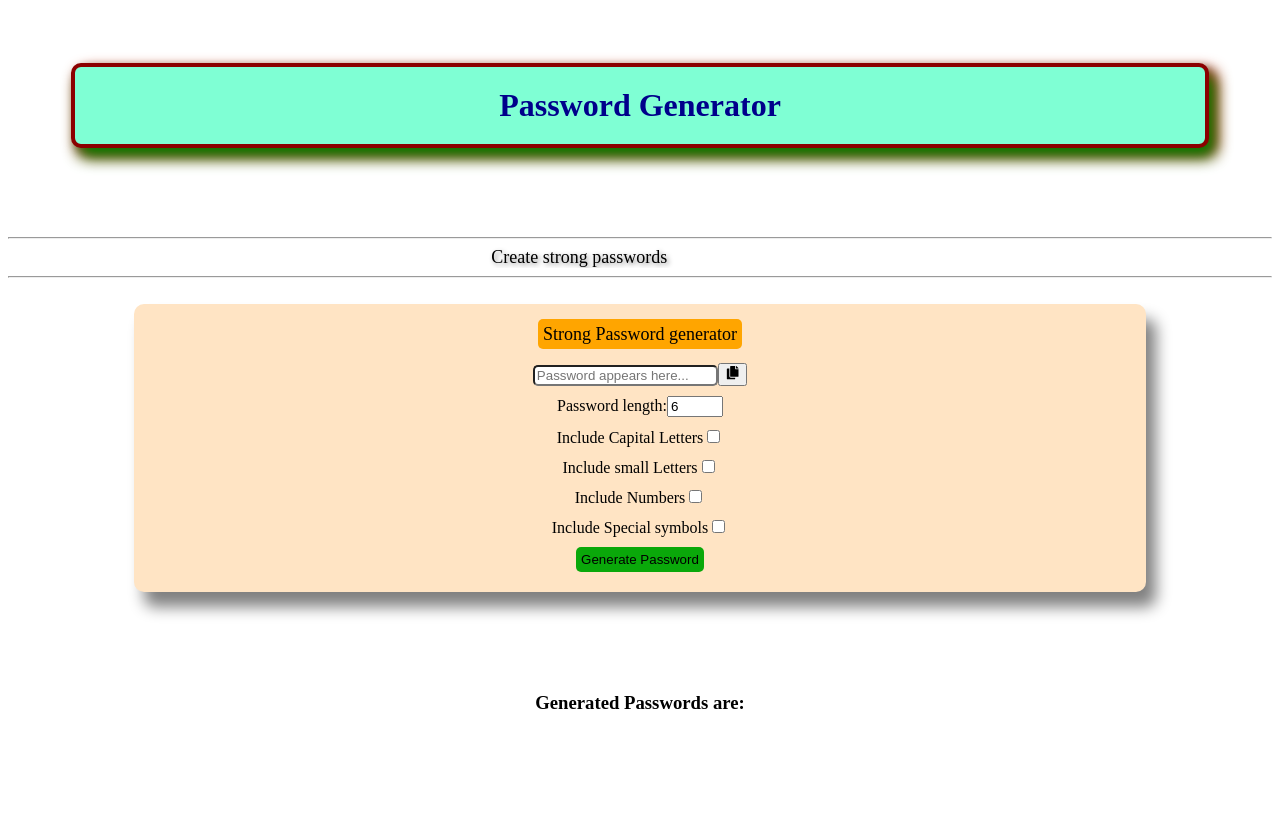
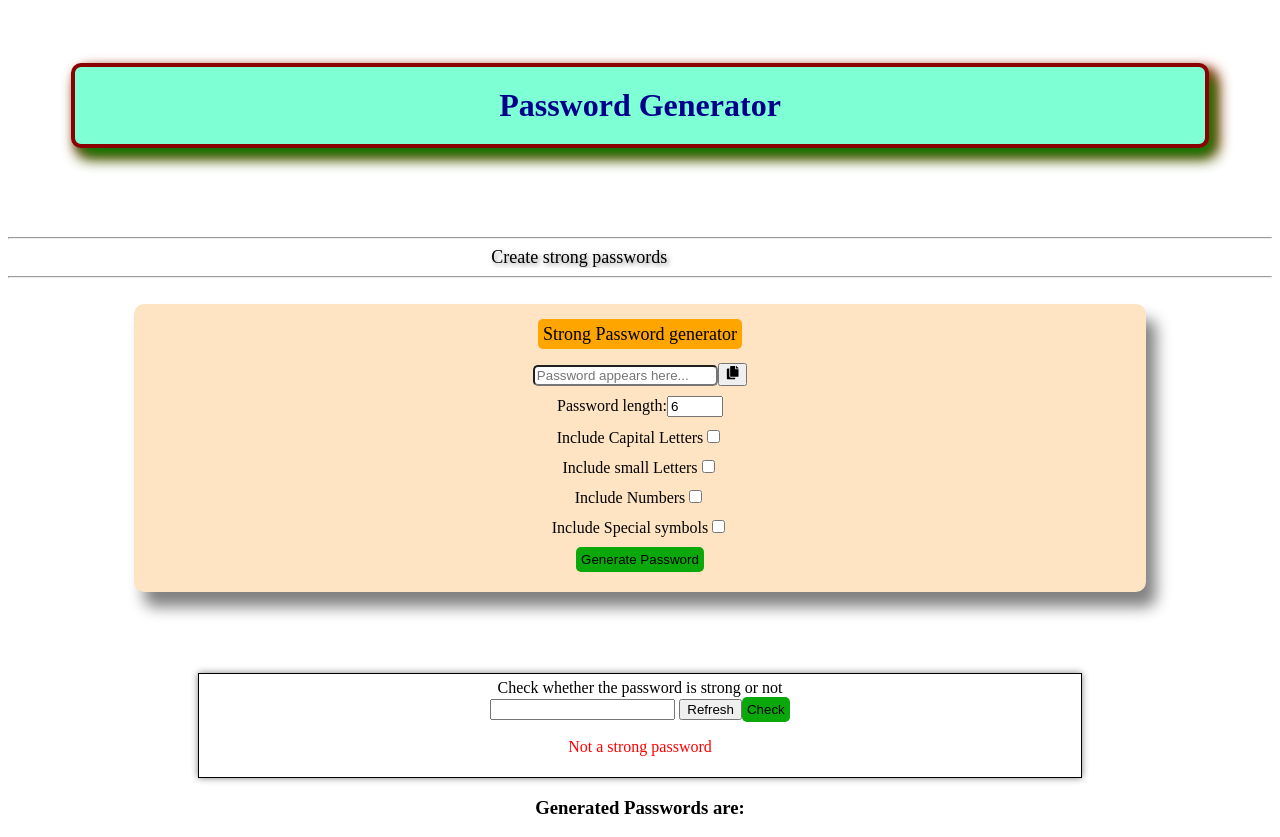
Before and after one commit to mohansai9121/password-generator, a React (Vite) app: page / in a window 1280 px wide. Before the commit the page ends 800 px from the top, so only its background shows below. Built offline with nearby package versions, Linux system fonts and the light colour scheme.

Commit message:
Added functionality of checking whether it is strong password or not

```diff
--- a/src/App.css
+++ b/src/App.css
@@ -19,6 +19,7 @@
   padding: 20px;
   background-color: bisque;
   border-radius: 10px;
+  overflow: scroll;
 }
 .submitButton{
   background-color: rgb(10, 168, 10);
@@ -30,6 +31,7 @@
   background-color: green;
   padding: 7px;
   border: green;
+  color: antiquewhite;
   box-shadow: 3px 5px 10px gray;
 }
 .scrolling{
@@ -57,3 +59,11 @@
   margin-right: 15%;
   margin-bottom: 10px;
 }
+.check_strong{
+  border: 1px solid black;
+  margin-left: 15%;
+  margin-right: 15%;
+  overflow: scroll;
+  box-shadow: 0px 0px 7px gray;
+  padding: 5px;
+}
--- a/src/App.jsx
+++ b/src/App.jsx
@@ -2,13 +2,14 @@
 import { useEffect, useState } from "react";
 import { FaCopy } from "react-icons/fa";
 import { MdDelete } from "react-icons/md";
-import {IconButton} from 'rsuite';
-import {toast} from 'react-hot-toast'
+import {IconButton,Button} from 'rsuite';
+import {toast} from 'react-hot-toast';
+
 const App = () => {
   let capitalLetters = "ABCDEFGHIJKLMNOPQRSTUVWXYZ"
   let smallLetters = "abcdefghijklmnopqrstuvwxyz"
   let numbers = "0123456789"
-  let symbols = "!@#$%^&*()-_+[]{}|?/><"
+  let symbols = "!@#$%^&*()-_+[]{}|?/><="
   let characters = ""
   //const [allCharacters, setAllCharacters] = useState("")
   const [capitals,setCapitals] = useState(false)
@@ -18,6 +19,12 @@ const App = () => {
   const [length, setLength] = useState(6)
   const [newPassword, setNewPassword] = useState("")
   const [passwordsList, setPasswordsList] = useState([])
+  const [checkPassword, setCheckPassword] = useState("")
+  const [ strong, setStrong ] = useState(false)
+  const [isCapital, setIsCapital] = useState(false)
+  const [ isSmall, setIsSmall] = useState(false)
+  const [ isNumber, setIsNumber] = useState(false)
+  const [ isSymbol, setIsSymbol] = useState(false)
   const capitalHandler = ()=>{
     setCapitals(true)
   }
@@ -30,7 +37,41 @@ const App = () => {
   const specialCharHandler = ()=>{
     setSpecialChars(true)
   }
-  console.log(length)
+  const strongPassword = ()=>{
+    for(let i=0;i<checkPassword.length;i++){
+      if(capitalLetters.includes(checkPassword[i])){
+        setIsCapital(true)
+      }
+    }
+    for(let i=0;i<checkPassword.length;i++){
+      if(smallLetters.includes(checkPassword[i])){
+        setIsSmall(true)
+      }
+    }
+    for(let i=0;i<checkPassword.length;i++){
+      if(numbers.includes(checkPassword[i])){
+        setIsNumber(true)
+      }
+    }
+    for(let i=0;i<checkPassword.length;i++){
+      if(symbols.includes(checkPassword[i])){
+        setIsSymbol(true)
+      }
+    }
+  }
+  const refresh=()=>{
+    setIsCapital(false)
+    setIsSmall(false)
+    setIsNumber(false)
+    setIsSymbol(false)
+    setCheckPassword("")
+    setStrong(false)
+  }
+  useEffect(()=>{
+    if(isCapital && isSmall && isNumber &&isSymbol && checkPassword.length>5){
+      setStrong(true)
+    }
+  },[isCapital,isSmall,isNumber,isSymbol,checkPassword])
   const passwordGeneration = ()=>{
     if(capitals){
       characters += capitalLetters
@@ -116,6 +157,13 @@ const App = () => {
         </div>
         <button className="submitButton" onClick={passwordGeneration}>Generate Password</button>
       </div><br></br>
+      <div className="check_strong">
+        <span>Check whether the password is strong or not</span><br/>
+        <input type="text" value={checkPassword} onChange={(e)=>{setCheckPassword(e.target.value)}}/>{" "}
+        <button onClick={refresh}>Refresh</button>
+        <Button appearance="primary" className="submitButton" onClick={strongPassword}>Check</Button><br></br>
+        <p>{strong?<span style={{color:'green'}}>Strong password</span>:<span style={{color:'red'}}>Not a strong password</span>}</p>
+      </div>
       <h3>Generated Passwords are:</h3>
       <div>{passwordsList && passwordsList.map((password, index)=>{
         return(
```
